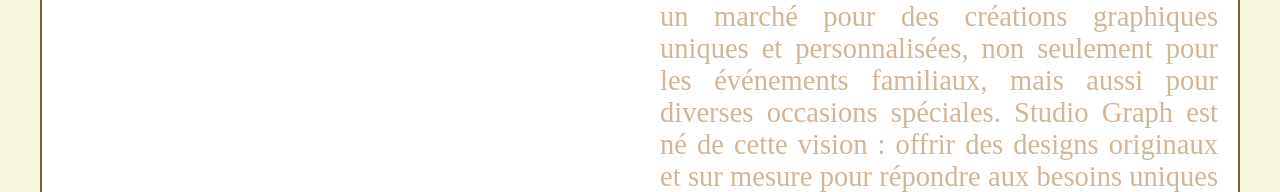
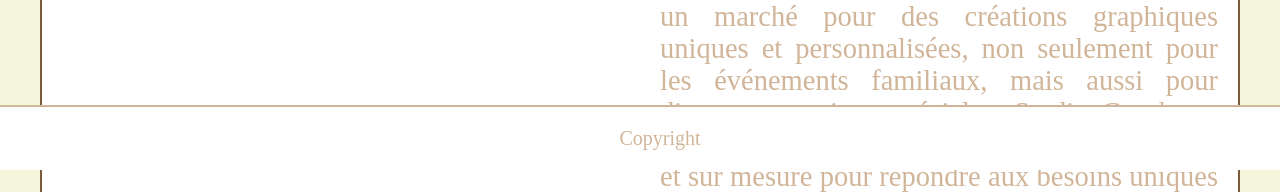
Before and after one commit to OceaneEdde/StudioGraph, a plain HTML site: page index.html in a window 1280 px wide. Shown: the part 630-822 px from the top of the page. Drawn offline with Linux system fonts and the light colour scheme; a web font is replaced by a local one.

Commit message:
ajout du footer

```diff
--- a/css/style.css
+++ b/css/style.css
@@ -7,7 +7,6 @@
 
 body{
     font-family: "Rancho";
-    height: 500vh;
     background-color: beige;
 }
 
@@ -99,3 +98,18 @@ img{
     margin-bottom: 20px;
     color: #7b5b3c;
 }
+
+
+
+#footer {
+    position: fixed;
+    left: 0;
+    bottom: 0;
+    width: 100%;
+    text-align: center;
+    font-size: 20px;
+    color: #d1b598;
+    background-color: white;
+    padding: 20px;
+    border-top: 2px solid #d1b598;
+}
--- a/index.html
+++ b/index.html
@@ -47,6 +47,6 @@
                 <p>Ainsi, Studio Graph incarne ma passion pour l'art graphique et mon engagement à fournir des créations uniques et mémorables pour tous les moments spéciaux de la vie. </p>
         </div>
     </div>
-
+    <footer id="footer">Copyright </footer>
 </body>
 </html>
```
